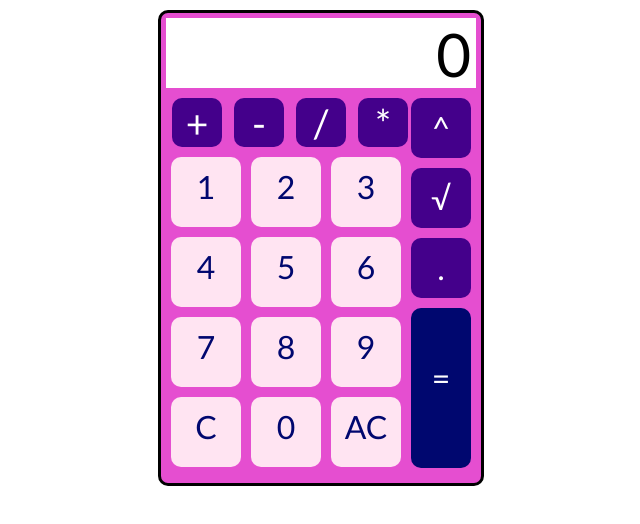
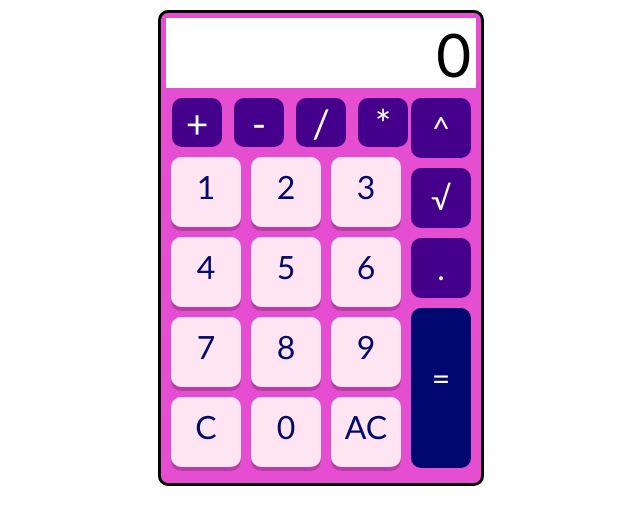
Before and after one commit to JessBohn/simple-calculator, a plain HTML site: page index.html in a window 1280 px wide. Shown: the whole page, without its empty margins (319-959 px from the left). Drawn offline with nearby package versions, Linux system fonts and the light colour scheme.

Commit message:
Add bottom shadow to each of the number buttons

```diff
--- a/style.css
+++ b/style.css
@@ -48,6 +48,7 @@ body, div, a {
 }
 
 #numbers a {
+  box-shadow: 0px 4px rgba(0, 0, 0, 0.2);
   color: #00076f;
   background: #ffe4f2;
   width: 50px;
```
